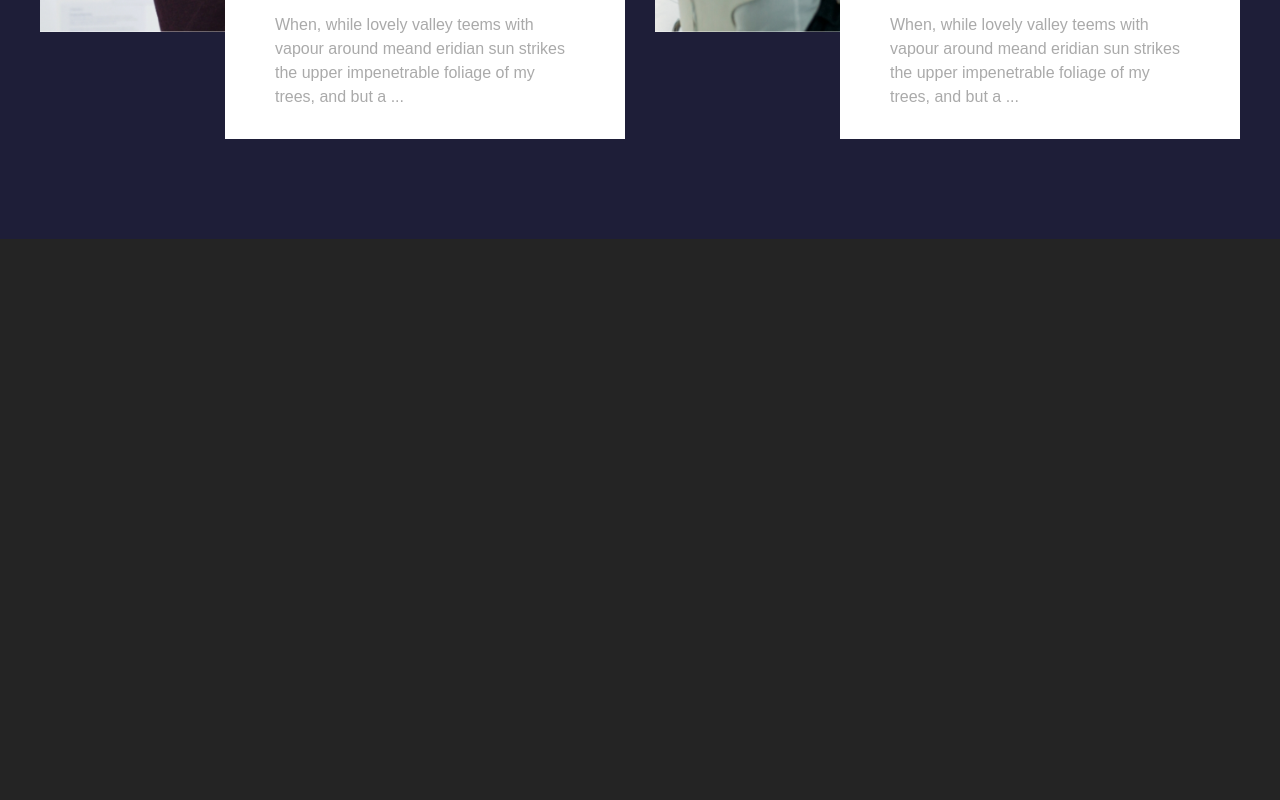
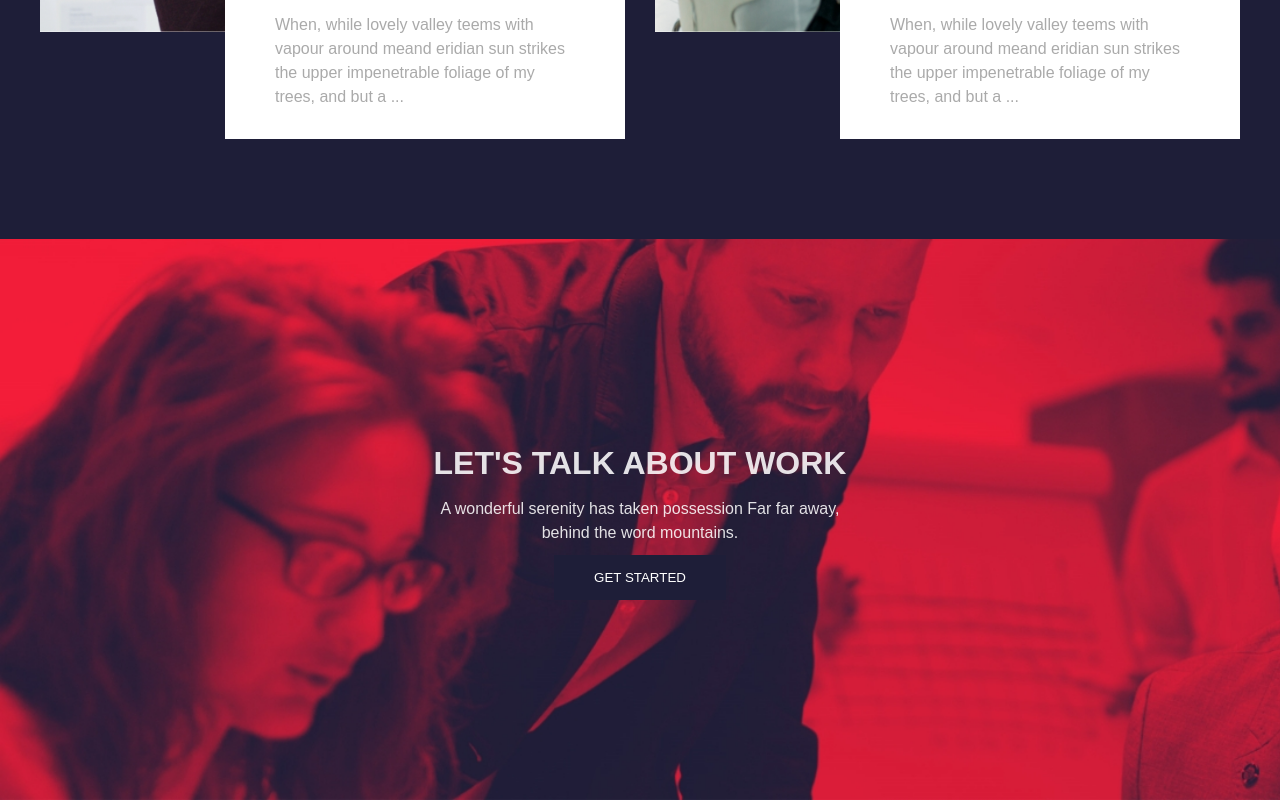
Before and after one commit to marcodedemo/proj-html-vuejs, a Vue app: page / in a window 1280 px wide. Shown: the part 3981-4781 px from the top of the page. Before the commit the page ends 4220 px from the top, so only its background shows below. Built offline with nearby package versions, Linux system fonts and the light colour scheme.

Commit message:
feat: main lets-talk section

```diff
--- a/src/components/AppMain.vue
+++ b/src/components/AppMain.vue
@@ -7,6 +7,7 @@
   import MainProjectSection from './AppMainComponents/MainProjectSection.vue';
   import MainTestimonialSection from './AppMainComponents/MainTestimonialSection.vue';
   import MainBlogSection from './AppMainComponents/MainBlogSection.vue';
+  import MainLetsTalkSection from './AppMainComponents/MainLetsTalkSection.vue';
 
   export default{
     data(){
@@ -22,6 +23,7 @@
       MainProjectSection,
       MainTestimonialSection,
       MainBlogSection,
+      MainLetsTalkSection,
     }
   }
 
@@ -37,6 +39,7 @@
     <MainProjectSection></MainProjectSection>
     <MainTestimonialSection></MainTestimonialSection>
     <MainBlogSection></MainBlogSection>
+    <MainLetsTalkSection></MainLetsTalkSection>
 
   </div>
 
--- a/src/components/AppMainComponents/MainAboutUsSection.vue
+++ b/src/components/AppMainComponents/MainAboutUsSection.vue
@@ -39,7 +39,7 @@
       <span id="subtitle">we help to deliver the business case</span>
       <span id="paragraph">When, while lovely valley teems with vapour around meand meridian sun strikes the upper impenetrable foliage of my trees, and but a thousand unknown</span>
 
-      <button class="btn start-btn">Get Started</button>
+      <button class="btn red-btn">Get Started</button>
     </div>
 
   </section>
@@ -118,7 +118,7 @@
         color: #444444;
       }
 
-      .start-btn{
+      .red-btn{
         background-color: #f81d39;
 
         position: absolute;
--- /dev/null
+++ b/src/components/AppMainComponents/MainLetsTalkSection.vue
@@ -0,0 +1,67 @@
+
+/* --------------------------------- script --------------------------------- */
+<script>
+
+  export default{
+    data(){
+      return{
+
+
+
+      }
+    }
+  }
+
+</script>
+
+
+/* -------------------------------- template -------------------------------- */
+<template>
+
+  <section id="lets-talk">
+
+    <div id="content">
+        <h2>Let's Talk About Work</h2>
+        <span>A wonderful serenity has taken possession Far far away, behind the word mountains.</span>
+        <button class="btn black-btn">Get Started</button>
+    </div>
+
+  </section>
+
+</template>
+
+
+/* ---------------------------------- style --------------------------------- */
+<style lang="scss" scoped>
+
+#lets-talk{
+    background-image: url("../../../public/img/business-people-working-together-on-project-and-B3MZ4TX.jpg");
+    background-repeat: no-repeat;
+    background-size: cover;
+    padding: 200px 0;
+
+    #content{
+        display: flex;
+        flex-direction: column;
+        justify-content: center;
+        align-items: center;
+        text-align: center;
+        gap: 10px;
+
+        h2{
+            font-size: 2em;
+            text-transform: uppercase;
+        }
+
+        span{
+            max-width: 400px;
+        }
+
+        .black-btn{
+            background-color:#1e1e38 ;
+            color: white;
+        }
+    }
+}
+
+</style>
```
Also changed, not shown: src/style.scss (line endings or trailing spaces).
